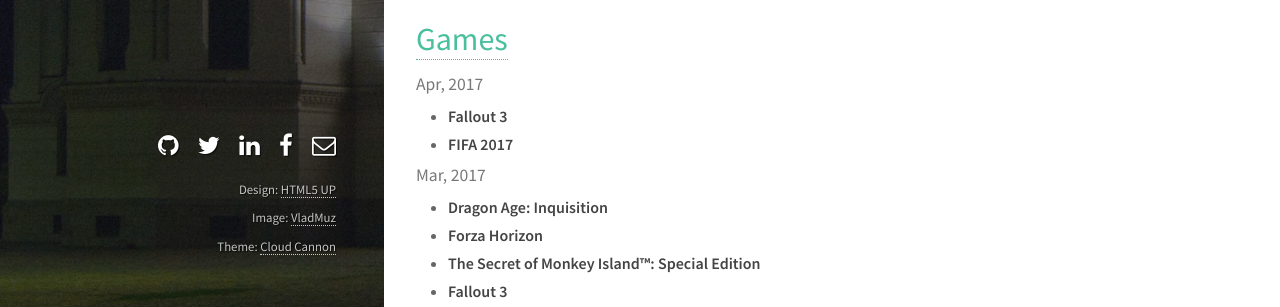
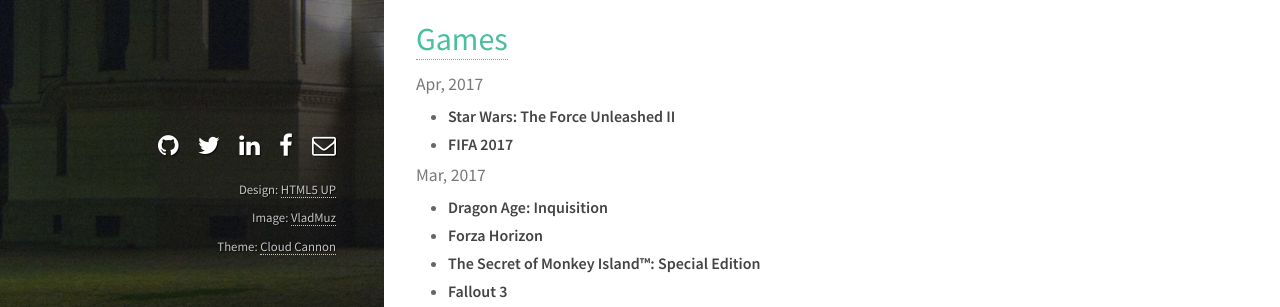
Before and after one commit to tamtamchik/tamtamchik.github.io, a Jekyll site: the page built from index.html, in a window 1280 px wide and 1270 px high. Shown: the part 929-1236 px from the top of the window. Built offline with Jekyll 4.4.1, drawn with Linux system fonts in a browser that asks for light colours.

Commit message:
Update games.yml

```diff
--- a/_data/games.yml
+++ b/_data/games.yml
@@ -1,6 +1,6 @@
 - date: 2017-04-01
   games:
-    - name: "Fallout 3"
+    - name: "Star Wars: The Force Unleashed II"
     - name: "FIFA 2017"
 
 - date: 2017-03-01
```
